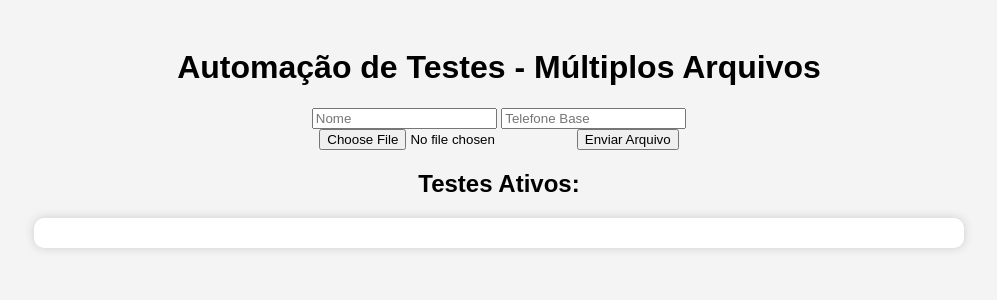
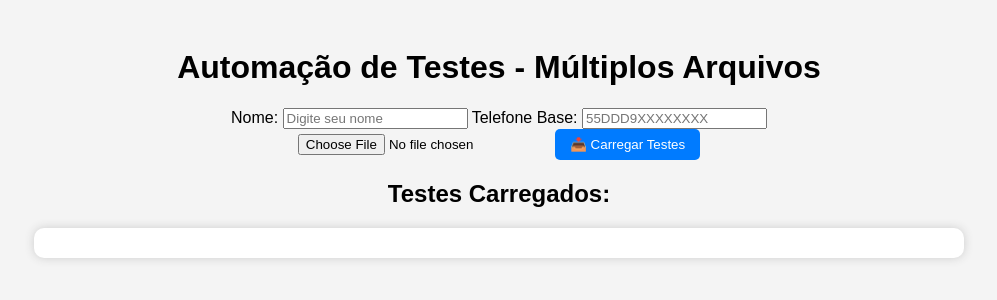
Before and after one commit to Matheus-Sueth/AutomacaoQA, a FastAPI app: page /testes in a window 1280 px wide. Shown: the top 300 px of the page, without its empty margins (141-1138 px from the left). Run offline with FastAPI, Linux system fonts and the light colour scheme; some libraries are stand-ins or nearby versions.

Commit message:
refactor: melhorando o frontend da página para permitir testes individuais e ajustando a pagina visualmente

```diff
--- a/main.py
+++ b/main.py
@@ -351,6 +351,7 @@ async def websocket_notificacao(websocket: WebSocket, arquivo_id: str):
                     mensagem_ws = {
                         "arquivo": arquivo_id,
                         "status": "processando",
+                        "tipo": "usuario",
                         "timestamp": datetime.datetime.today().strftime("%Y/%m/%d-%H:%M:%S"),
                         "mensagem": mensagem_recebida
                     }
@@ -377,6 +378,7 @@ async def websocket_notificacao(websocket: WebSocket, arquivo_id: str):
                         mensagem_ws = {
                             "arquivo": arquivo_id,
                             "status": resultado,
+                            "tipo": "bot",
                             "timestamp": datetime.datetime.today().strftime("%Y/%m/%d-%H:%M:%S"),
                             "mensagem": mensagem_recebida
                         }
@@ -387,6 +389,7 @@ async def websocket_notificacao(websocket: WebSocket, arquivo_id: str):
                         mensagem_ws = {
                             "arquivo": arquivo_id,
                             "status": "error",
+                            "tipo": "bot",
                             "timestamp": datetime.datetime.today().strftime("%Y/%m/%d-%H:%M:%S"),
                             "mensagem": "Timeout na espera da resposta."
                         }
@@ -399,6 +402,7 @@ async def websocket_notificacao(websocket: WebSocket, arquivo_id: str):
                     mensagem_ws = {
                         "arquivo": arquivo_id,
                         "status": "await",
+                        "tipo": "usuario",
                         "time": tempo_em_espera,
                         "timestamp": datetime.datetime.today().strftime("%Y/%m/%d-%H:%M:%S")
                     }
--- /dev/null
+++ b/static/css/style_multi.css
@@ -0,0 +1,89 @@
+body {
+    font-family: Arial, sans-serif;
+    text-align: center;
+    background-color: #f4f4f4;
+    padding: 20px;
+}
+
+.container {
+    max-width: 900px;
+    margin: auto;
+    text-align: left;
+    background: white;
+    padding: 15px;
+    border-radius: 10px;
+    box-shadow: 0px 0px 10px #ccc;
+}
+
+.teste-card {
+    border: 1px solid #ccc;
+    margin-top: 10px;
+    padding: 10px;
+    background: #fff;
+    border-radius: 8px;
+}
+
+.mensagens-container {
+    max-height: 250px;
+    overflow-y: auto;
+    border: 1px solid #ccc;
+    background: white;
+    border-radius: 10px;
+    padding: 10px;
+}
+
+.status {
+    font-size: 14px;
+    margin-left: 8px;
+}
+
+.status.enviado::after {
+    content: "✓";
+    color: blue;
+}
+
+.status.sucesso::after {
+    content: "✓✓";
+    color: green;
+}
+
+.status.erro::after {
+    content: "❌";
+    color: red;
+}
+
+.botao-enviar {
+    background: #007bff;
+    color: white;
+    padding: 8px 15px;
+    border: none;
+    border-radius: 5px;
+    cursor: pointer;
+    transition: 0.3s;
+}
+
+.botao-enviar:hover {
+    background: #0056b3;
+}
+
+.mensagem {
+    padding: 8px 12px;
+    border-radius: 6px;
+    margin-bottom: 6px;
+    max-width: 80%;
+    word-wrap: break-word;
+    font-size: 14px;
+}
+
+.mensagem.usuario {
+    background: #dcf8c6;
+    text-align: right;
+    align-self: flex-end;
+}
+
+.mensagem.bot {
+    background: #fff;
+    border: 1px solid #ccc;
+    text-align: left;
+    align-self: flex-start;
+}
--- a/static/js/script_multi.js
+++ b/static/js/script_multi.js
@@ -2,8 +2,27 @@ let arquivosIds = [];
 let nome, telefoneBase;
 let wsConnections = {};
 
+function mostrarNotificacao(mensagem, icone) {
+    Swal.fire({
+        title: mensagem,
+        icon: icone,
+        timer: 2000,
+        toast: true,
+        position: "top-end",
+        showConfirmButton: false
+    });
+}
 
-function conectarWebSocket(arquivo_id) {
+
+function conectarWebSocket(arquivo_id, botao) {
+    if (wsConnections[arquivo_id]) {
+        console.log(`❌ Fechando WebSocket para ${arquivo_id}`);
+        wsConnections[arquivo_id].close();
+        wsConnections[arquivo_id] = null;
+        botao.textContent = "▶️ Iniciar Teste";
+        return;
+    }
+
     let protocolo = window.location.protocol === "https:" ? "wss" : "ws";
     let host = window.location.host;
     let wsUrl = `${protocolo}://${host}/ws/notificacao/${arquivo_id}`;
@@ -27,9 +46,11 @@ function conectarWebSocket(arquivo_id) {
 
         // Caso receba o status "end", finaliza o teste
         if (data.status === "end") {
+            finalizarConexao = true;
             console.log(`✅ Testes finalizados para ${arquivo_id}. Fechando WebSocket.`);
             ws.close();
             wsConnections[arquivo_id] = null;
+            botao.textContent = "▶️ Iniciar Teste";
 
             // Esconder a caixa de mensagens
             let mensagensDiv = document.getElementById(`mensagens${arquivo_id}`);
@@ -85,13 +106,18 @@ function conectarWebSocket(arquivo_id) {
         }
 
         // Adicionar mensagem ao chat
-        adicionarMensagem(data.mensagem, mensagemStatus, mensagemCor, data.timestamp, data.status === "enviado" ? "usuario" : "bot", arquivo_id);
+        adicionarMensagem(data.mensagem, mensagemStatus, mensagemCor, data.timestamp, data.tipo, arquivo_id);
     };
 
     ws.onclose = function () {
         console.log(`❌ Conexão WebSocket ${arquivo_id} encerrada.`);
+        wsConnections[arquivo_id] = null;
+        botao.textContent = "▶️ Iniciar Teste";
     };
+
+    botao.textContent = "⏹ Parar Teste";
 }
+
 
 
 function adicionarMensagem(texto, statusIcon, cor, timestamp, tipo, arquivo_id) {
@@ -124,12 +150,12 @@ function adicionarMensagem(texto, statusIcon, cor, timestamp, tipo, arquivo_id)
 }
 
 
-function enviarArquivo() {
+function carregarTestes() {
     nome = document.getElementById("nome").value;
     telefoneBase = document.getElementById("telefone").value;
 
     if (!nome || !telefoneBase || isNaN(telefoneBase)) {
-        alert("Preencha Nome e Telefone corretamente.");
+        mostrarNotificacao("Preencha Nome e Telefone corretamente.", "error");
         return;
     }
 
@@ -137,7 +163,7 @@ function enviarArquivo() {
     let file = fileInput.files[0];
 
     if (!file) {
-        alert("Selecione um arquivo antes de enviar.");
+        mostrarNotificacao("Selecione um arquivo antes de enviar.", "error");
         return;
     }
 
@@ -165,20 +191,31 @@ function enviarArquivo() {
             testeCard.className = "teste-card";
             testeCard.id = `container${arquivo_id}`; // Criamos um ID para referência
 
+            let botaoIniciar = document.createElement("button");
+            botaoIniciar.className = "botao-iniciar";
+            botaoIniciar.textContent = "▶️ Iniciar Teste";
+            botaoIniciar.onclick = () => conectarWebSocket(arquivo_id, botaoIniciar);
+
             testeCard.innerHTML = `
                 <h3>Teste: ${nome_planilha} ${arquivo_id}</h3>
                 <div id="mensagens${arquivo_id}" class="mensagens-container"></div>
             `;
-
+            testeCard.appendChild(botaoIniciar);
             testesContainer.appendChild(testeCard);
-
-            conectarWebSocket(arquivo_id); // Abre WebSocket para esse teste
         }
 
-        alert("Testes iniciados! Aguarde as notificações.");
+        Swal.fire({
+            title: "Testes Carregados!",
+            text: "Clique em 'Iniciar Teste' para começar.",
+            icon: "success",
+            timer: 3000,
+            toast: true,
+            position: "top-end",
+            showConfirmButton: false
+        });
     })
     .catch(error => {
-        console.error("Erro ao iniciar testes:", error);
-        alert("Erro ao iniciar testes.");
+        console.error("Erro ao carregar testes:", error);
+        Swal.fire("Erro ao carregar testes", "Tente novamente", "error");
     });
 }
--- a/templates/whats_multi.html
+++ b/templates/whats_multi.html
@@ -5,67 +5,24 @@
     <meta name="viewport" content="width=device-width, initial-scale=1.0">
     <title>Automação de Testes - Múltiplos Arquivos</title>
     <script src="/static/js/script_multi.js"></script>
-    <style>
-        body {
-            font-family: Arial, sans-serif;
-            text-align: center;
-            background-color: #f4f4f4;
-            padding: 20px;
-        }
-        .container {
-            max-width: 900px;
-            margin: auto;
-            text-align: left;
-            background: white;
-            padding: 15px;
-            border-radius: 10px;
-            box-shadow: 0px 0px 10px #ccc;
-        }
-        .teste-card {
-            border: 1px solid #ccc;
-            margin-top: 10px;
-            padding: 10px;
-            background: #fff;
-            border-radius: 8px;
-        }
-        .mensagens-container {
-            max-height: 250px;
-            overflow-y: auto;
-            border: 1px solid #ccc;
-            background: white;
-            border-radius: 10px;
-            padding: 10px;
-        }
-        .status {
-            font-size: 14px;
-            margin-left: 8px;
-        }
-        .status.enviado::after {
-            content: "✓";
-            color: blue;
-        }
-        .status.sucesso::after {
-            content: "✓✓";
-            color: green;
-        }
-        .status.erro::after {
-            content: "❌";
-            color: red;
-        }
-    </style>
+    <script src="https://cdn.jsdelivr.net/npm/sweetalert2@11"></script>
+    <link rel="stylesheet" href="/static/css/style_multi.css">
 </head>
 <body>
     <h1>Automação de Testes - Múltiplos Arquivos</h1>
 
     <div class="input-container">
-        <input type="text" id="nome" placeholder="Nome">
-        <input type="text" id="telefone" placeholder="Telefone Base">
+        <label for="nome">Nome:</label>
+        <input type="text" id="nome" placeholder="Digite seu nome" required>
+
+        <label for="telefone">Telefone Base:</label>
+        <input type="text" id="telefone" placeholder="55DDD9XXXXXXXX" required>
     </div>
 
     <input type="file" id="arquivoExcel" accept=".xlsx">
-    <button onclick="enviarArquivo()">Enviar Arquivo</button>
+    <button onclick="carregarTestes()" class="botao-enviar">📥 Carregar Testes</button>
 
-    <h2>Testes Ativos:</h2>
+    <h2>Testes Carregados:</h2>
     <div id="testesContainer" class="container"></div>
 </body>
 </html>
```
